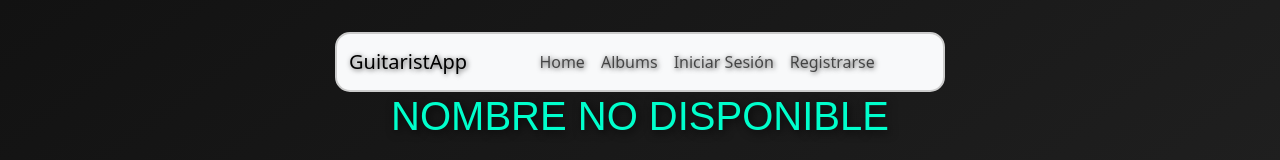
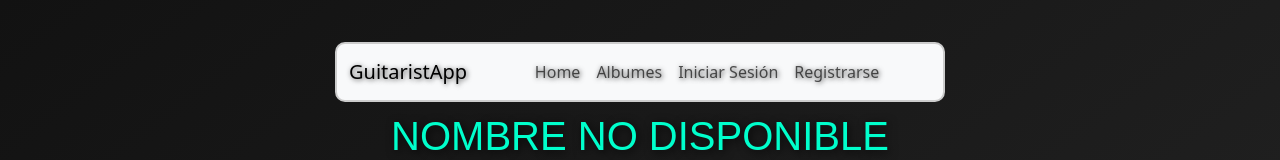
Before and after one commit to egg899/App-Hibirdas-verissimoalbertogerman---FINAL, a React (Vite) app in the folder Final/client/: page /guitarristas/1 in a window 1280 px wide. Shown: the top 160 px of the page. Built offline with nearby package versions, Linux system fonts and the light colour scheme; no server answers.

Commit message:
Agregando clase sticky a la barra de navegacion

```diff
--- a/Final/client/src/components/Nav.jsx
+++ b/Final/client/src/components/Nav.jsx
@@ -1,4 +1,4 @@
-import React from 'react';
+import React, { useState, useEffect } from 'react';
 import { Link } from 'react-router-dom';
 
 const capitalizeFirstLetter = (str) => {
@@ -6,8 +6,26 @@ const capitalizeFirstLetter = (str) => {
 };
 
 const Nav = ({ username, cerrarSesion, isLoggedIn, isAdmin, id }) => {
+  const [isSticky, setIsSticky] = useState(false);
+
+  useEffect(() => {
+    const handleScroll = () => {
+      if(window.scrollY > 50) {
+        setIsSticky(true);
+      } else {
+        setIsSticky(false);
+      }
+    };
+
+
+    window.addEventListener('scroll', handleScroll);
+    return () => window.removeEventListener('scroll', handleScroll);
+
+  }, []);
+
+
   return (
-    <nav className="navbar navbar-expand-lg navbar-light bg-light">
+    <nav className={`navbar navbar-expand-lg navbar-light bg-light sticky-top ${isSticky ? 'full-width' : ''}`}>
       <div className="container-fluid">
         <Link className="navbar-brand" to="/">
           GuitaristApp
@@ -32,7 +50,7 @@ const Nav = ({ username, cerrarSesion, isLoggedIn, isAdmin, id }) => {
             </li>
             <li className="nav-item">
               <Link className="nav-link" to="/albumsLista">
-                Albums
+                Albumes
               </Link>
             </li>
 
--- a/Final/client/src/styles/estilo.scss
+++ b/Final/client/src/styles/estilo.scss
@@ -277,6 +277,25 @@ nav ul {
   align-items: center;
 }
 
+.navbar {
+  transition: all 0.3s ease-in-out;
+  border-radius: 10px; /* Esquinas redondeadas inicialmente */
+  width: auto;
+  margin: 10px auto;
+  max-width: 1200px; /* Mantiene el ancho del container */
+}
+
+.full-width {
+  border-radius: 0; /* Quita esquinas redondeadas */
+  width: 100%; /* Hace que ocupe toda la pantalla */
+  position: absolute;
+  top: 0;
+  left: 0;
+  right: 0;
+  box-shadow: 0px 4px 10px rgba(0, 0, 0, 0.2);
+  z-index: 1030;
+}
+
 // nav li {
 //   margin: 0 15px;
 
```
